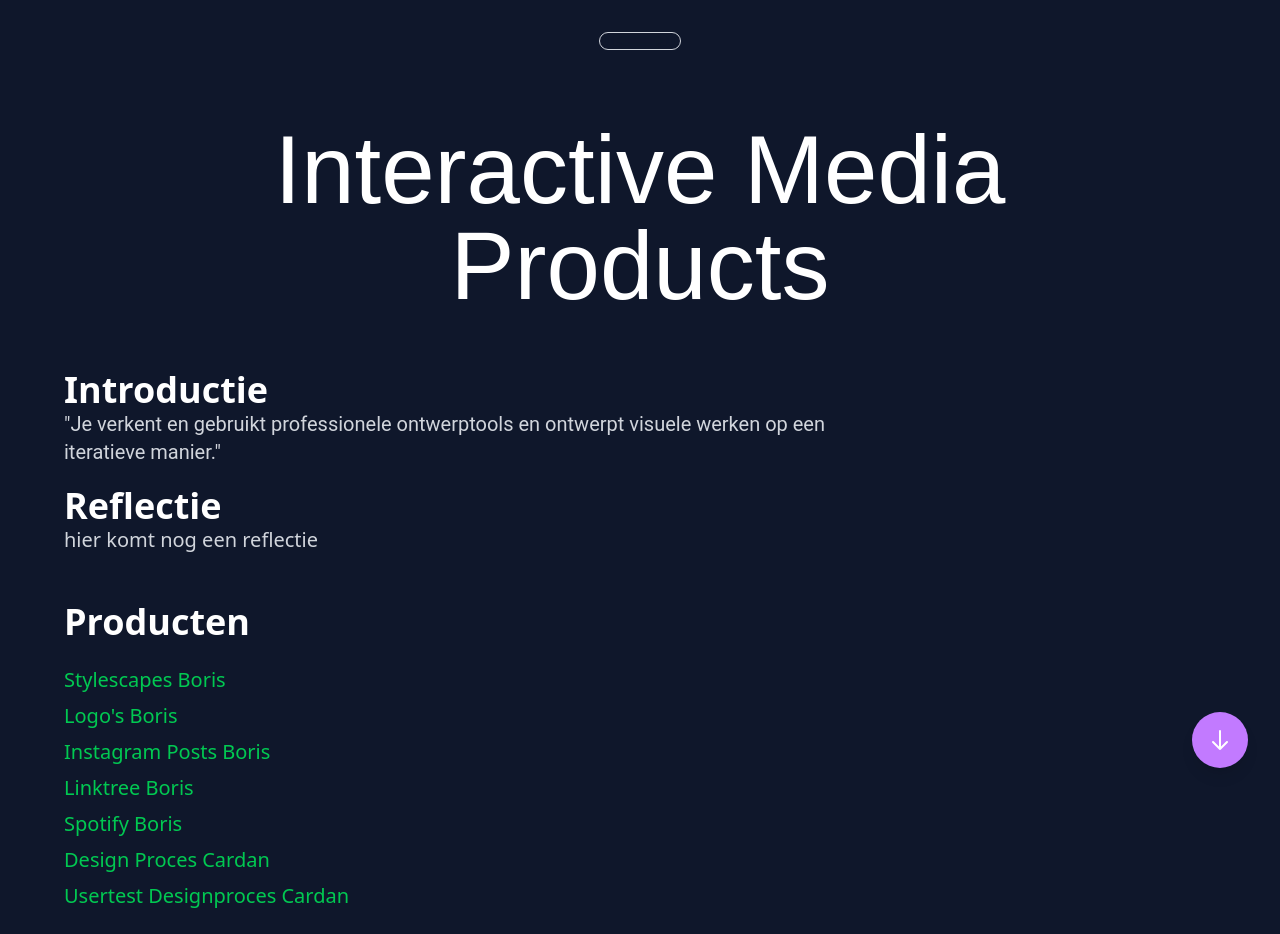
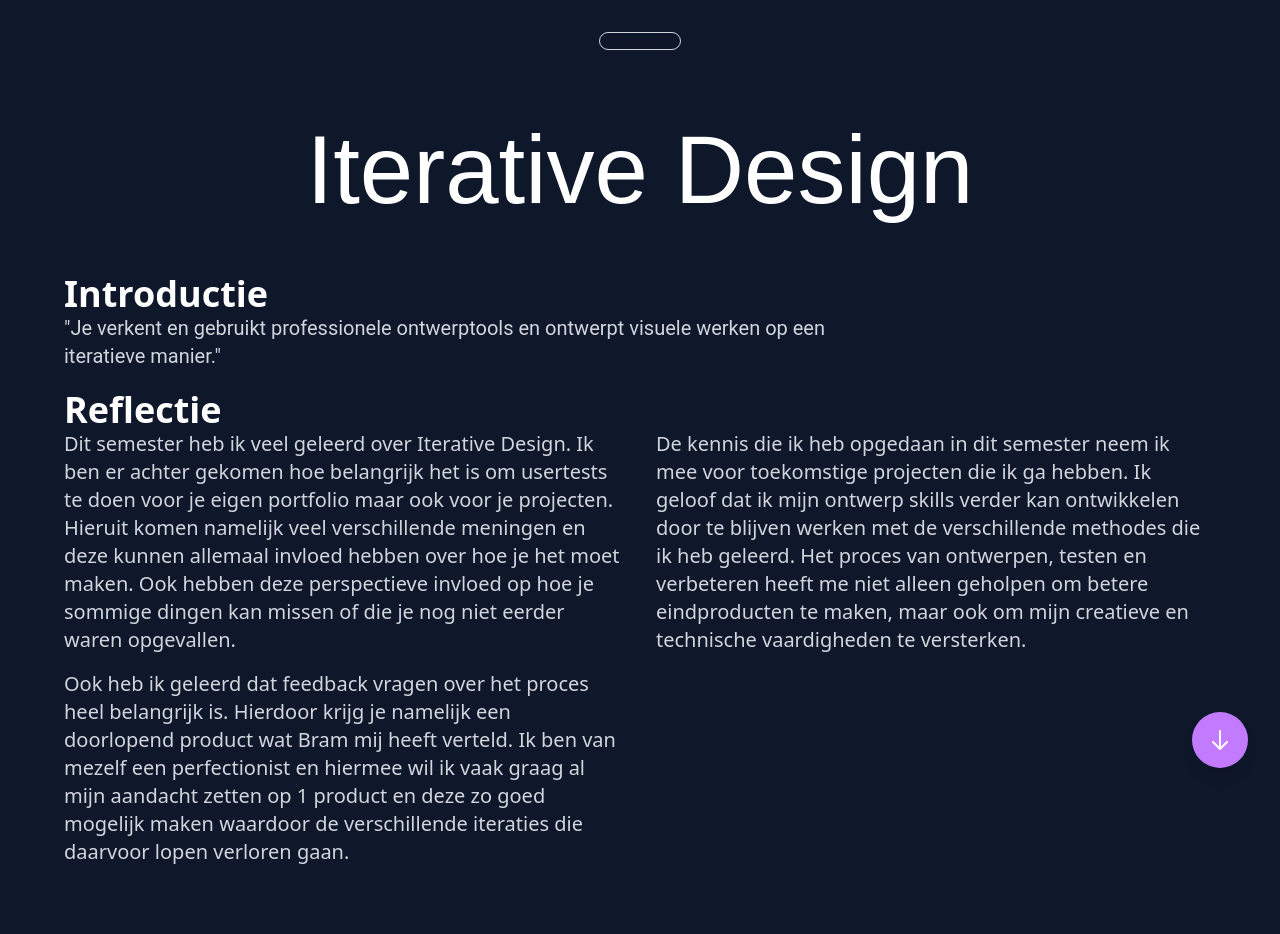
Before and after one commit to LuukyPuuky/Portfolio2.1, a Nuxt app: page /lo3 in a window 1280 px wide. Shown: the top 934 px of the page. Built offline with nearby package versions, Linux system fonts and the light colour scheme.

Commit message:
added reflection to lo1,2,3

```diff
--- a/pages/lo1.vue
+++ b/pages/lo1.vue
@@ -16,11 +16,6 @@ const products = [
     to: "/projects/cardan#midtermpowerpoint",
   },
   { text: "Customer Journey Cardan", to: "/projects/cardan#customerjourney" },
-  { text: "Eind Powerpoint Cardan", to: "/projects/cardan#eindpowerpoint" },
-  {
-    text: "Eind Powerpoint Development",
-    to: "/projects/development#eindpresentatiedev",
-  },
 ];
 </script>
 
--- a/pages/lo3.vue
+++ b/pages/lo3.vue
@@ -12,6 +12,11 @@ const products = [
     text: "Usertest Designproces Cardan",
     to: "/projects/cardan#UsertestCardanDesign",
   },
+  { text: "Design Proces Portfolio", to: "/projects/portfolio#designproces" },
+  {
+    text: "Feedback & Usertests Portfolio",
+    to: "/projects/portfolio#feedback",
+  },
 ];
 </script>
 
@@ -19,7 +24,7 @@ const products = [
   <div class="scrollbar scrollbar-thumb-green-500 scrollbar-track-slate-900">
     <div class="bg-slate-900 text-white">
       <Navbar />
-      <HeaderProject title="Interactive Media Products" />
+      <HeaderProject title="Iterative Design" />
       <div class="w-full text-white">
         <div class="mx-auto mt-12 max-w-6xl flex flex-col">
           <!-- Reflection Section -->
@@ -31,8 +36,40 @@ const products = [
               visuele werken op een iteratieve manier."
             </p>
             <h2 class="text-4xl font-bold">Reflectie</h2>
-            <div class="space-y-4 max-w-2xl">
-              <p class="text-gray-300 text-xl">hier komt nog een reflectie</p>
+            <div class="grid grid-cols-1 md:grid-cols-2 gap-8 max-w-6xl">
+              <div class="space-y-4">
+                <p class="text-gray-300 text-xl">
+                  Dit semester heb ik veel geleerd over Iterative Design. Ik ben
+                  er achter gekomen hoe belangrijk het is om usertests te doen
+                  voor je eigen portfolio maar ook voor je projecten. Hieruit
+                  komen namelijk veel verschillende meningen en deze kunnen
+                  allemaal invloed hebben over hoe je het moet maken. Ook hebben
+                  deze perspectieve invloed op hoe je sommige dingen kan missen
+                  of die je nog niet eerder waren opgevallen.
+                </p>
+                <p class="text-gray-300 text-xl">
+                  Ook heb ik geleerd dat feedback vragen over het proces heel
+                  belangrijk is. Hierdoor krijg je namelijk een doorlopend
+                  product wat Bram mij heeft verteld. Ik ben van mezelf een
+                  perfectionist en hiermee wil ik vaak graag al mijn aandacht
+                  zetten op 1 product en deze zo goed mogelijk maken waardoor de
+                  verschillende iteraties die daarvoor lopen verloren gaan.
+                </p>
+                <p class="text-gray-300 text-xl"></p>
+
+                <p class="text-gray-300 text-xl"></p>
+              </div>
+              <div class="space-y-4">
+                <p class="text-gray-300 text-xl">
+                  De kennis die ik heb opgedaan in dit semester neem ik mee voor
+                  toekomstige projecten die ik ga hebben. Ik geloof dat ik mijn
+                  ontwerp skills verder kan ontwikkelen door te blijven werken
+                  met de verschillende methodes die ik heb geleerd. Het proces
+                  van ontwerpen, testen en verbeteren heeft me niet alleen
+                  geholpen om betere eindproducten te maken, maar ook om mijn
+                  creatieve en technische vaardigheden te versterken.
+                </p>
+              </div>
             </div>
           </div>
 
--- a/pages/lo4.vue
+++ b/pages/lo4.vue
@@ -13,9 +13,15 @@ const products = [
   { text: "Eind Presentatie Boris", to: "/projects/branding#eindpp" },
   { text: "Projectplan Cardan", to: "/projects/cardan#projectplan" },
   { text: "Researchplan Cardan", to: "/projects/cardan#researchplan" },
+  { text: "Eind Powerpoint Cardan", to: "/projects/cardan#eindpowerpoint" },
   {
     text: "Projectplan Development",
     to: "/projects/development#projectplandev",
+  },
+
+  {
+    text: "Eind Powerpoint Development",
+    to: "/projects/development#eindpresentatiedev",
   },
 ];
 </script>
@@ -36,12 +42,24 @@ const products = [
               stakeholders, verkennend onderzoek en rapportage."
             </p>
             <h2 class="text-4xl font-bold">Reflectie</h2>
-            <div class="space-y-4 max-w-2xl">
-              <p class="text-gray-300 text-xl">hier komt nog een reflectie</p>
-              <p class="text-gray-300 text-xl">
-                Ook heb ik feedback gevraagd aan mijn groepsgenoten en aan mijn
-                leraren over het process.
-              </p>
+            <div class="grid grid-cols-1 md:grid-cols-2 gap-8 max-w-6xl">
+              <div class="space-y-4">
+                <p class="text-gray-300 text-xl">
+                  Ik heb dit semester veel gewerkt aan mijn contact met mijn
+                  stakeholders en het contact met mijn leraren en groepsgenoten.
+                  Ik ben bij het eerste project, Project branding degene geweest
+                  die het contact met Boris bleef houden. Hiermee ben ik het
+                  directe aanspreekpunt geweest van mijn groep en de
+                  stakeholder.
+                </p>
+                <p class="text-gray-300 text-xl"></p>
+                <p class="text-gray-300 text-xl"></p>
+
+                <p class="text-gray-300 text-xl"></p>
+              </div>
+              <div class="space-y-4">
+                <p class="text-gray-300 text-xl"></p>
+              </div>
             </div>
           </div>
 
--- a/pages/projects/cardan.vue
+++ b/pages/projects/cardan.vue
@@ -367,9 +367,9 @@
             id="eindpowerpoint"
             class="scroll-mt-24"
             title="Eind Powerpoint"
-            subtitle="Learning Outcome 1 Interactive Media Products"
+            subtitle="Learning Outcome 4 Professional Standard"
             description="Voor de eindpresentatie hebben we een powerpoint gemaakt waarin we alles wat we tot nu toe hebben gedaan hebben beschreven. We hebben deze presentatie gegeven aan onze opdrachtgever Cardan."
-            :loNumber="1"
+            :loNumber="4"
             pdf-text="Eind Powerpoint"
             pdf-link="/documents/PowepointCardanOplevering.pdf"
           >
--- a/pages/projects/development.vue
+++ b/pages/projects/development.vue
@@ -273,9 +273,9 @@
             id="eindpresentatiedev"
             class="scroll-mt-24"
             title="Eind Presentatie"
-            subtitle="Learning Outcome 1 Interactive Media Products"
+            subtitle="Learning Outcome 4 Professional Standard"
             description="Voor dit project heb ik een presentatie gemaakt waarin ik het project heb gepresenteerd. In deze presentatie heb ik het project uitgelegd en de verschillende stationen laten zien in de demo."
-            :loNumber="1"
+            :loNumber="4"
             pdfLink="/documents/DevelopmentEindPresentatie.pdf"
             pdfText="Eind Presentatie"
           >
--- a/pages/projects/portfolio.vue
+++ b/pages/projects/portfolio.vue
@@ -246,7 +246,7 @@
               rechterkant ontstond. Dat heb ik opgelost door de content naar het
               midden te verplaatsen. Dat ziet er nu een stuk strakker en
               evenwichtiger uit. Dit was feedback van Mette, Mette zit in
-              semester 7 van Media &amp; Design en heeft veel ervaring met het
+              semester 8 van Media &amp; Design en heeft veel ervaring met het
               maken van websites.
             </p>
 
@@ -392,6 +392,7 @@
 <script setup>
 const products = [
   { text: "Design Proces", to: "/projects/portfolio#designproces" },
+  { text: "Feedback & Usertests", to: "/projects/portfolio#feedback" },
   {
     text: "Versie Control Github",
     to: "/projects/portfolio#versioncontrolportfolio",
```
